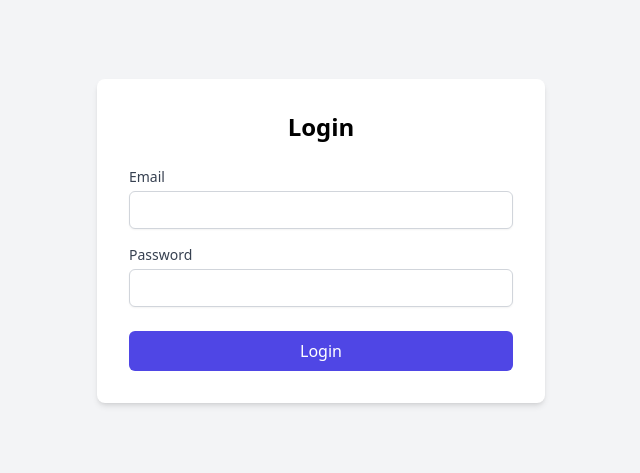
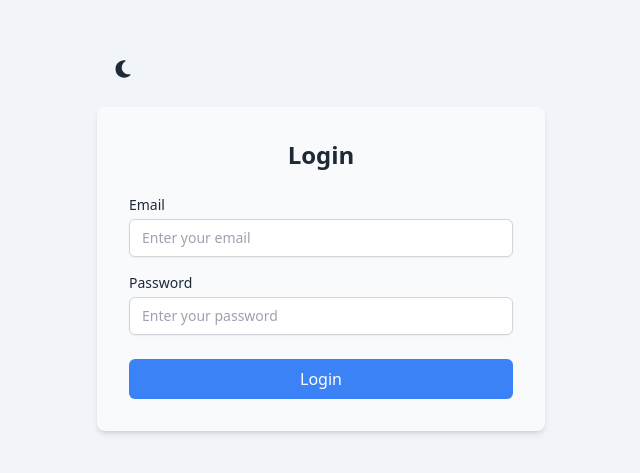
Before and after one commit to seiyanz16/vue-ts-login-page, a Vue app: page / in a window 1280 px wide. Shown: the part 159-632 px from the top of the page, without its empty margins (319-959 px from the left). Built offline with nearby package versions, Linux system fonts and the light colour scheme.

Commit message:
modified style

```diff
--- a/index.html
+++ b/index.html
@@ -4,7 +4,7 @@
     <meta charset="UTF-8">
     <link rel="icon" href="/favicon.ico">
     <meta name="viewport" content="width=device-width, initial-scale=1.0">
-    <title>Vite App</title>
+    <title>Login Page</title>
   </head>
   <body>
     <div id="app"></div>
--- a/package.json
+++ b/package.json
@@ -13,6 +13,9 @@
     "format": "prettier --write src/"
   },
   "dependencies": {
+    "@fortawesome/fontawesome-svg-core": "^6.6.0",
+    "@fortawesome/free-solid-svg-icons": "^6.6.0",
+    "@fortawesome/vue-fontawesome": "^3.0.8",
     "vue": "^3.5.12"
   },
   "devDependencies": {
--- a/src/App.vue
+++ b/src/App.vue
@@ -1,10 +1,39 @@
 <script setup lang="ts">
-import LoginPage from './components/LoginPage.vue';
+import { ref, onMounted } from 'vue';
+import LoginView from './components/LoginView.vue';
+
+import { FontAwesomeIcon } from '@fortawesome/vue-fontawesome';
+import { faSun, faMoon } from '@fortawesome/free-solid-svg-icons';
+
+const isDarkMode = ref(false);
+
+onMounted(() => {
+  const storedTheme = localStorage.getItem('theme');
+  if (storedTheme === 'dark') {
+    isDarkMode.value = true;
+    document.documentElement.classList.add('dark');
+  }
+});
+
+const toggleTheme = () => {
+  isDarkMode.value = !isDarkMode.value;
+  if (isDarkMode.value) {
+    document.documentElement.classList.add('dark');
+    localStorage.setItem('theme', 'dark');
+  } else {
+    document.documentElement.classList.remove('dark');
+    localStorage.setItem('theme', 'light');
+  }
+};
 </script>
 
 <template>
-  <LoginPage />
+  <LoginView :class="{ dark: isDarkMode }">
+    <template #themeToggle>
+      <button @click="toggleTheme" class="px-4 py-2 rounded-md bg-transparent"
+        :class="isDarkMode ? 'text-white hover:text-dark-secondary' : 'text-light-text hover:text-light-secondary'">
+        <FontAwesomeIcon :icon="isDarkMode ? faSun : faMoon" class="w-5 h-5" />
+      </button>
+    </template>
+  </LoginView>
 </template>
-
-<style scoped>
-</style>
--- a/src/components/LoginPage.vue
+++ /dev/null
@@ -1,65 +0,0 @@
-<template>
-  <div class="min-h-screen flex items-center justify-center bg-gray-100 dark:bg-slate-800">
-    <div class="bg-white dark:bg-slate-400 p-8 rounded-lg shadow-md w-full max-w-md">
-      <h2 class="text-2xl font-bold text-center mb-6">Login</h2>
-      <form @submit.prevent="handleSubmit">
-        <div class="mb-4">
-          <label for="email" class="block text-sm font-medium text-gray-700">Email</label>
-          <input
-            v-model="form.email"
-            type="email"
-            id="email"
-            class="mt-1 block w-full px-3 py-2 border border-gray-300 rounded-md shadow-sm focus:outline-none focus:ring-indigo-500 focus:border-indigo-500 sm:text-sm"
-            required
-          />
-        </div>
-        <div class="mb-6">
-          <label for="password" class="block text-sm font-medium text-gray-700">Password</label>
-          <input
-            v-model="form.password"
-            type="password"
-            id="password"
-            class="mt-1 block w-full px-3 py-2 border border-gray-300 rounded-md shadow-sm focus:outline-none focus:ring-indigo-500 focus:border-indigo-500 sm:text-sm"
-            required
-          />
-        </div>
-        <button
-          type="submit"
-          class="w-full bg-indigo-600 text-white py-2 px-4 rounded-md hover:bg-indigo-700 focus:outline-none focus:ring-2 focus:ring-offset-2 focus:ring-indigo-500"
-        >
-          Login
-        </button>
-      </form>
-    </div>
-  </div>
-</template>
-
-<script lang="ts">
-import { defineComponent, ref } from 'vue';
-
-export default defineComponent({
-  name: 'LoginPage',
-  setup() {
-    const form = ref({
-      email: '',
-      password: ''
-    });
-
-    const handleSubmit = () => {
-      // Logic sederhana untuk menangani login
-      if (form.value.email && form.value.password) {
-        console.log('Email:', form.value.email);
-        console.log('Password:', form.value.password);
-        // Anda dapat menambahkan validasi atau request API di sini
-      } else {
-        alert('Email dan password harus diisi!');
-      }
-    };
-
-    return { form, handleSubmit };
-  }
-});
-</script>
-
-<style scoped>
-</style>
--- /dev/null
+++ b/src/components/LoginView.vue
@@ -0,0 +1,76 @@
+<template>
+  <div :class="isDarkMode ? 'dark' : ''">
+    <div class="min-h-screen flex flex-col items-center justify-center bg-light-background dark:bg-dark-background">
+      <div class="mb-4 w-full max-w-md">
+        <slot name="themeToggle"></slot>
+      </div>
+      <div class="bg-light-card dark:bg-dark-card p-8 rounded-lg shadow-md w-full max-w-md">
+        <h2 class="text-2xl font-bold text-center mb-6 text-light-text dark:text-dark-text">Login</h2>
+        <form @submit.prevent="handleSubmit">
+          <div class="mb-4">
+            <label for="email" class="block text-sm font-medium text-light-text dark:text-dark-text">Email</label>
+            <input v-model="form.email" type="email" id="email" class="mt-1 block w-full px-3 py-2 border border-gray-300 rounded-md shadow-sm focus:outline-none focus:ring-light-primary dark:bg-gray-700 dark:border-dark-secondary dark:placeholder-gray-400 dark:text-white dark:focus:ring-dark-primary dark:focus:border-dark-primary sm:text-sm" required placeholder="Enter your email" z/>
+          </div>
+          <div class="mb-6">
+            <label for="password" class="block text-sm font-medium text-light-text dark:text-dark-text">Password</label>
+            <input v-model="form.password" type="password" id="password" class="mt-1 block w-full px-3 py-2 border border-gray-300 rounded-md shadow-sm focus:outline-none focus:ring-light-primary dark:bg-gray-700 dark:border-dark-secondary dark:placeholder-gray-400 dark:text-white dark:focus:ring-dark-primary dark:focus:border-dark-primary sm:text-sm" required
+              placeholder="Enter your password"
+            />
+          </div>
+          <button type="submit" class="w-full bg-light-primary text-white py-2 px-4 rounded-md hover:bg-light-secondary dark:bg-dark-primary dark:hover:bg-dark-secondary focus:outline-none focus:ring-2 focus:ring-offset-2 focus:ring-light-primary dark:focus:ring-dark-primary">Login</button>
+        </form>
+      </div>
+    </div>
+  </div>
+</template>
+
+<script lang="ts">
+import { defineComponent, ref } from 'vue';
+
+export default defineComponent({
+  name: 'LoginView',
+  setup() {
+    const form = ref({
+      email: '',
+      password: ''
+    });
+
+    const isDarkMode = ref(false);
+
+    const toggleDarkMode = () => {
+      isDarkMode.value = !isDarkMode.value;
+    };
+
+    const handleSubmit = () => {
+      if (form.value.email && form.value.password) {
+        console.log('Email:', form.value.email);
+        console.log('Password:', form.value.password);
+      }
+    };
+
+    return { form, isDarkMode, toggleDarkMode, handleSubmit };
+  }
+});
+</script>
+
+<style>
+html {
+  transition: background-color 0.3s ease, color 0.3s ease;
+}
+
+.bg-light-background,
+.bg-dark-background,
+.bg-light-card,
+.bg-dark-card,
+.text-light-text,
+.text-dark-text,
+.border-gray-300,
+.border-dark-secondary {
+  transition: background-color 0.3s ease, color 0.3s ease, border-color 0.3s ease;
+}
+
+input,
+button {
+  transition: background-color 0.3s ease, color 0.3s ease, border-color 0.3s ease;
+}
+</style>
--- a/tailwind.config.js
+++ b/tailwind.config.js
@@ -2,7 +2,25 @@
 export default {
   content: ['./index.html', './src/**/*.{vue,js,ts,jsx,tsx}'],
   theme: {
-    extend: {},
+    extend: {
+      colors: {
+        light: {
+          background: '#f1f5f9',
+          card: '#f8fafc',
+          text: '#1f2937',
+          primary: '#3b82f6',
+          secondary: '#9ca3af',
+        },
+        dark: {
+          background: '#0f172a',
+          card: '#1e293b',
+          text: '#f9fafb',
+          primary: '#4338ca',
+          secondary: '#4b5563',
+        }
+      }
+    },
   },
+  darkMode: 'class',
   plugins: [],
 }
```
Also changed, not shown: vite.config.ts.timestamp-1729581639610-f6b370000f36d.mjs (added, +19 -0 lines), 1 other file (tests, documents, lock files or other folders).
